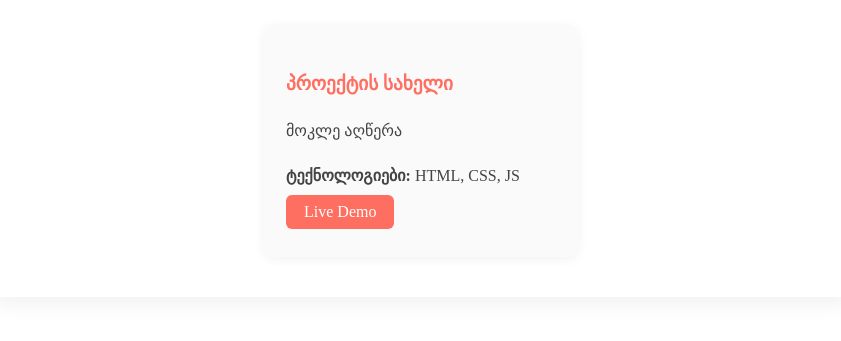
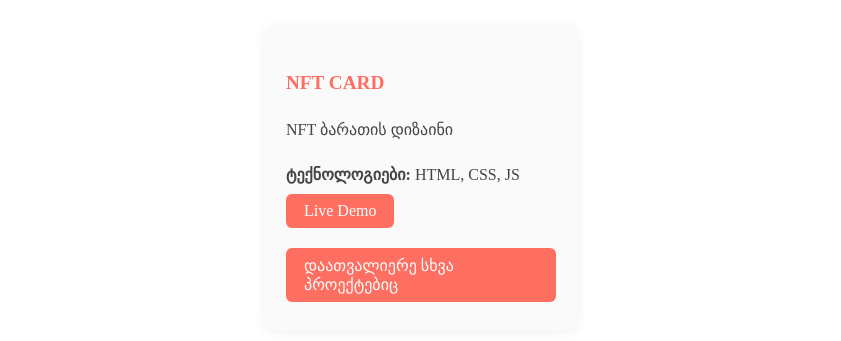
Before and after one commit to EsmoAghamedova/Portfolio, a plain HTML site: page pages/projects.html in a window 1280 px wide. Shown: the part 301-642 px from the top of the page, without its empty margins (219-1060 px from the left). Drawn offline with Linux system fonts and the light colour scheme.

Commit message:
Update project card content and image formatting
Reformatted the global image tag in index.html for better readability. Updated the project card in projects.html with a specific NFT card project, added a live demo link, and included a link to view more projects.

```diff
--- a/pages/projects.html
+++ b/pages/projects.html
@@ -124,10 +124,12 @@
 
       <div class="project-cards">
         <div class="card">
-          <h3>პროექტის სახელი</h3>
-          <p>მოკლე აღწერა</p>
+          <h3>NFT CARD</h3>
+          <p>NFT ბარათის დიზაინი</p>
           <p><strong>ტექნოლოგიები:</strong> HTML, CSS, JS</p>
-          <a href="#">Live Demo</a>
+          <a href="https://esmoaghamedova.github.io/Frontend-Mentor-NFT-preview-card-component/">Live Demo</a>
+
+          <a href="https://github.com/EsmoAghamedova" style="margin-top: 20px;">დაათვალიერე სხვა პროექტებიც</a>
         </div>
       </div>
     </section>
```
Also changed, not shown: index.html (+4 -2 lines).
